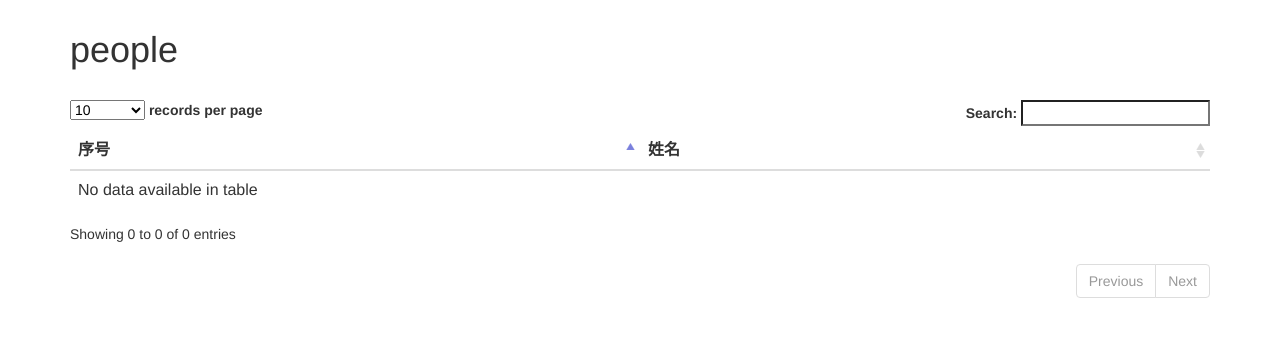
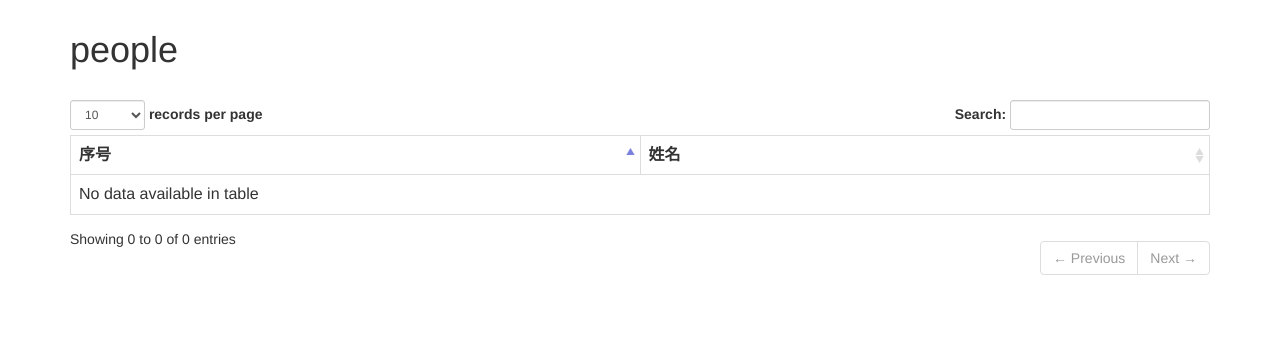
Before and after one commit to shymonk/django-datatable, a Django app: page / in a window 1280 px wide. Shown: the top 337 px of the page. Run offline with Django 3.2, Linux system fonts and the light colour scheme; data that the repository does not hold is empty.

Commit message:
bootstrap 3 style

```diff
--- a/table/static/css/datatable_bootstrap.css
+++ b/table/static/css/datatable_bootstrap.css
@@ -178,3 +178,8 @@ div.DTFC_LeftBodyWrapper tbody tr:first-child td {
 div.DTFC_LeftFootWrapper table {
 	border-top: none;
 }
+
+.table-bordered > thead > tr > th,
+.table-bordered > thead > tr > td {
+    border-bottom-width: 0px;
+}
--- a/table/static/js/datatable_bootstrap.js
+++ b/table/static/js/datatable_bootstrap.js
@@ -1,6 +1,6 @@
 /* Set the defaults for DataTables initialisation */
 $.extend( true, $.fn.dataTable.defaults, {
-    "sDom": "<'row-fluid'<'span6'l><'span6'f>r>t<'row-fluid'<'span6'i><'span6'p>>",
+	"sDom": "<'row'<'col-xs-6'l><'col-xs-6'f>r>t<'row'<'col-xs-6'i><'col-xs-6'p>>",
     "sPaginationType": "bootstrap",
     "oLanguage": {
         "sLengthMenu": "_MENU_ records per page"
@@ -10,7 +10,9 @@ $.extend( true, $.fn.dataTable.defaults, {
 
 /* Default class modification */
 $.extend( $.fn.dataTableExt.oStdClasses, {
-    "sWrapper": "dataTables_wrapper form-inline"
+    "sWrapper": "dataTables_wrapper form-inline",
+    "sFilterInput": "form-control input-sm",
+    "sLengthSelect": "form-control input-sm"
 } );
 
 
@@ -45,8 +47,8 @@ $.extend( $.fn.dataTableExt.oPagination, {
 
             $(nPaging).append(
                 '<ul class="pagination">'+
-                    '<li class="prev disabled"><a href="#"><i class="icon-double-angle-left"></i> '+oLang.sPrevious+'</a></li>'+
-                    '<li class="next disabled"><a href="#">'+oLang.sNext+' <i class="icon-double-angle-right"></i></a></li>'+
+					'<li class="prev disabled"><a href="#">&larr; '+oLang.sPrevious+'</a></li>'+
+					'<li class="next disabled"><a href="#">'+oLang.sNext+' &rarr; </a></li>'+
                 '</ul>'
             );
             var els = $('a', nPaging);
@@ -118,7 +120,7 @@ if ( $.fn.DataTable.TableTools ) {
     $.extend( true, $.fn.DataTable.TableTools.classes, {
         "container": "DTTT btn-group",
         "buttons": {
-            "normal": "btn",
+            "normal": "btn btn-default",
             "disabled": "disabled"
         },
         "collection": {
@@ -145,15 +147,3 @@ if ( $.fn.DataTable.TableTools ) {
         }
     } );
 }
-
-
-/* Table initialisation */
-// $(document).ready(function() {
-//     $('#example').dataTable( {
-//         "sDom": "<'row'<'span6'l><'span6'f>r>t<'row'<'span6'i><'span6'p>>",
-//         "sPaginationType": "bootstrap",
-//         "oLanguage": {
-//             "sLengthMenu": "_MENU_ records per page"
-//         }
-//     } );
-// } );
--- a/table/templates/table.html
+++ b/table/templates/table.html
@@ -1,4 +1,4 @@
-<table id={{ name }} cellpadding="0" cellspacing="0" border="0" class="table">
+<table id={{ name }} cellpadding="0" cellspacing="0" border="0" class="table table-bordered">
     <thead>
         <tr>
             {% for column in columns %}
@@ -7,12 +7,10 @@
         </tr>
     </thead>
     <tbody>
-        {% for row in objects_list %}
+        {% for row in object_list %}
         <tr>
             {% for column in row %}
-            <th>
-                {{ column }}
-            </th>
+            <th>{{ column }}</th>
             {% endfor %}
         </tr>
         {% endfor %}
@@ -21,5 +19,15 @@
 
 
 <script type="text/javascript" charset="utf-8">
-    $('#{{ name }}').dataTable();
+    $('#{{ name }}').dataTable({
+        "sDom": "<'row'<'col-md-6'l><'col-md-6'f>r>t<'row'<'col-md-6'i><'col-md-6'p>>",
+		"sPaginationType": "bootstrap",
+		"oLanguage": {"sLengthMenu": "_MENU_ records per page"},
+        "fnPreDrawCallback": function(oSettings, json) {
+            $('.dataTables_filter input').addClass('form-control input-sm');
+            $('.dataTables_filter input').css('width', '200px');
+            $('.dataTables_length select').addClass('form-control input-sm');
+            $('.dataTables_length select').css('width', '75px');
+        }
+    });
 </script>
```
